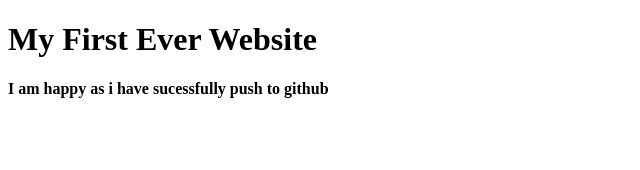
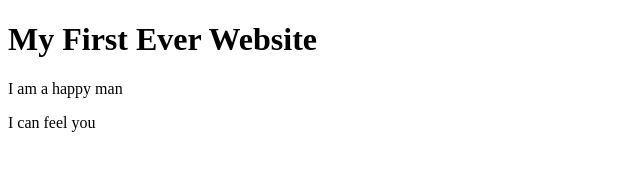
Before and after one commit to tutultoocool/My-First-Website, a plain HTML site: page index.html in a window 1280 px wide. Shown: the whole page, without its empty margins (0-640 px from the left). Drawn offline with Linux system fonts and the light colour scheme.

Commit message:
Wonder man

```diff
--- a/index.html
+++ b/index.html
@@ -7,6 +7,7 @@
 </head>
 <body>
     <h1>My First Ever Website</h1>
-    <h4>I am happy as i have sucessfully push to github</h4>
+    <p>I am a happy man</p>
+    <p>I can feel you</p>
 </body>
 </html>
```
